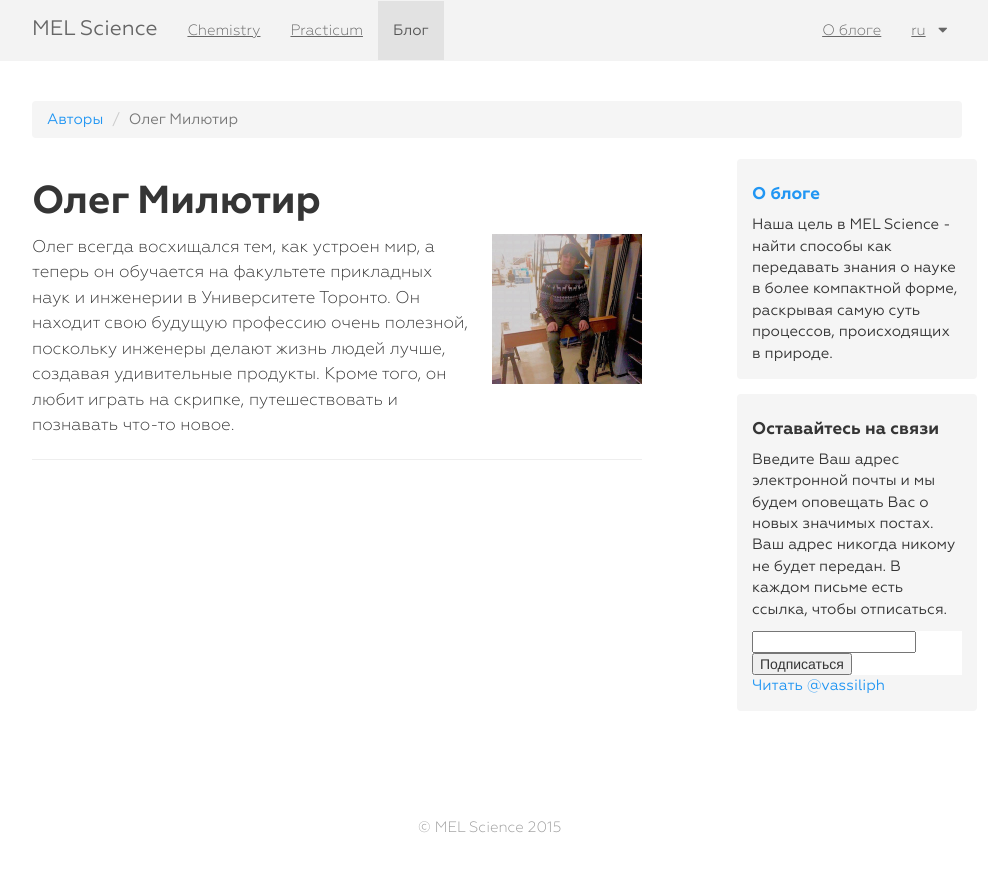
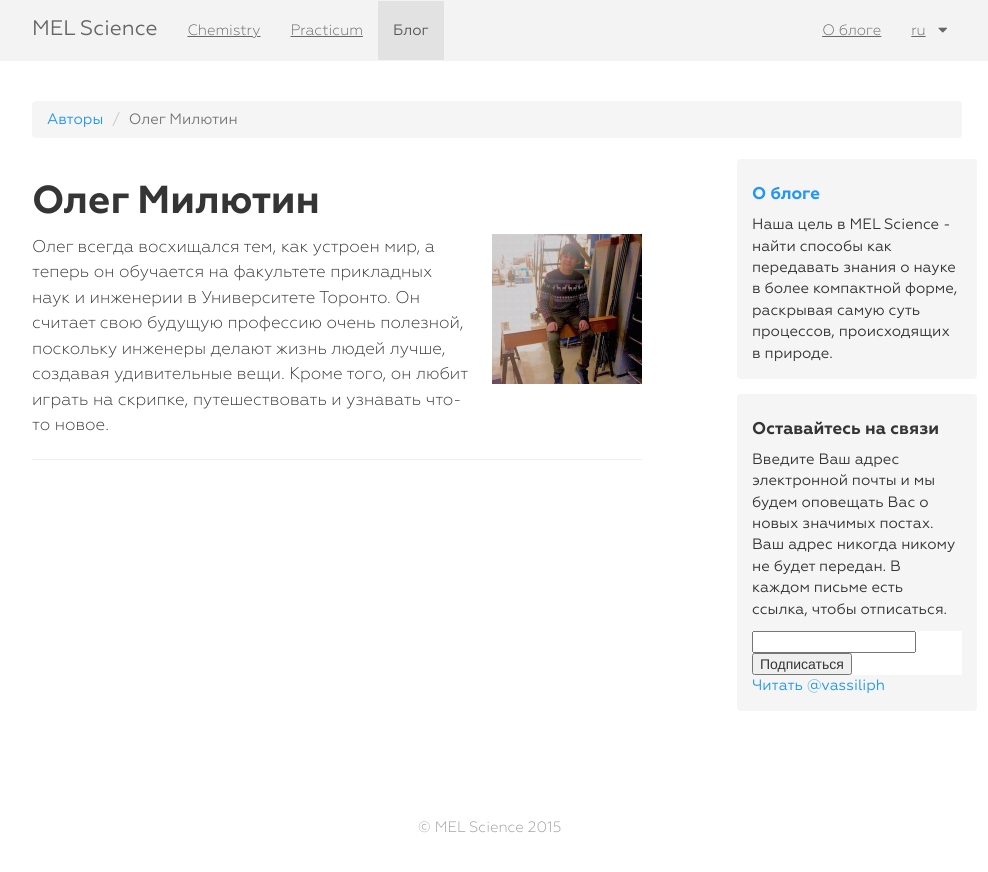
Before and after one commit to MELScience/blog.melscience.com, a Jekyll site: the page built from ru/authors/oleg-milyutin.md, in a window 1280 px wide. Shown: the top 872 px of the page, without its empty margins (143-1131 px from the left). Built offline with Jekyll 4.4.1, drawn with Linux system fonts in a browser that asks for light colours; nearby versions of some CDN libraries; comment, search, counter and statistics services are not loaded.

Commit message:
corrections

```diff
--- a/ru/authors/oleg-milyutin.md
+++ b/ru/authors/oleg-milyutin.md
@@ -1,9 +1,9 @@
 ---
 layout: author-page
 author-id: oleg-milyutin
-author-name: Олег Милютир
+author-name: Олег Милютин
 author-photo: oleg-milyutin.jpg
 type: author-page
 language: ru
 ---
-Олег всегда восхищался тем, как устроен мир, а теперь он обучается на факультете прикладных наук и инженерии в Университете Торонто. Он находит свою будущую профессию очень полезной, поскольку инженеры делают жизнь людей лучше, создавая удивительные продукты. Кроме того, он любит играть на скрипке, путешествовать и познавать что-то новое.
+Олег всегда восхищался тем, как устроен мир, а теперь он обучается на факультете прикладных наук и инженерии в Университете Торонто. Он считает свою будущую профессию очень полезной, поскольку инженеры делают жизнь людей лучше, создавая удивительные вещи. Кроме того, он любит играть на скрипке, путешествовать и узнавать что-то новое.
```
Also changed, not shown: en/2015-10-12-nobel-2015-physics.md (+1 -0 lines).
